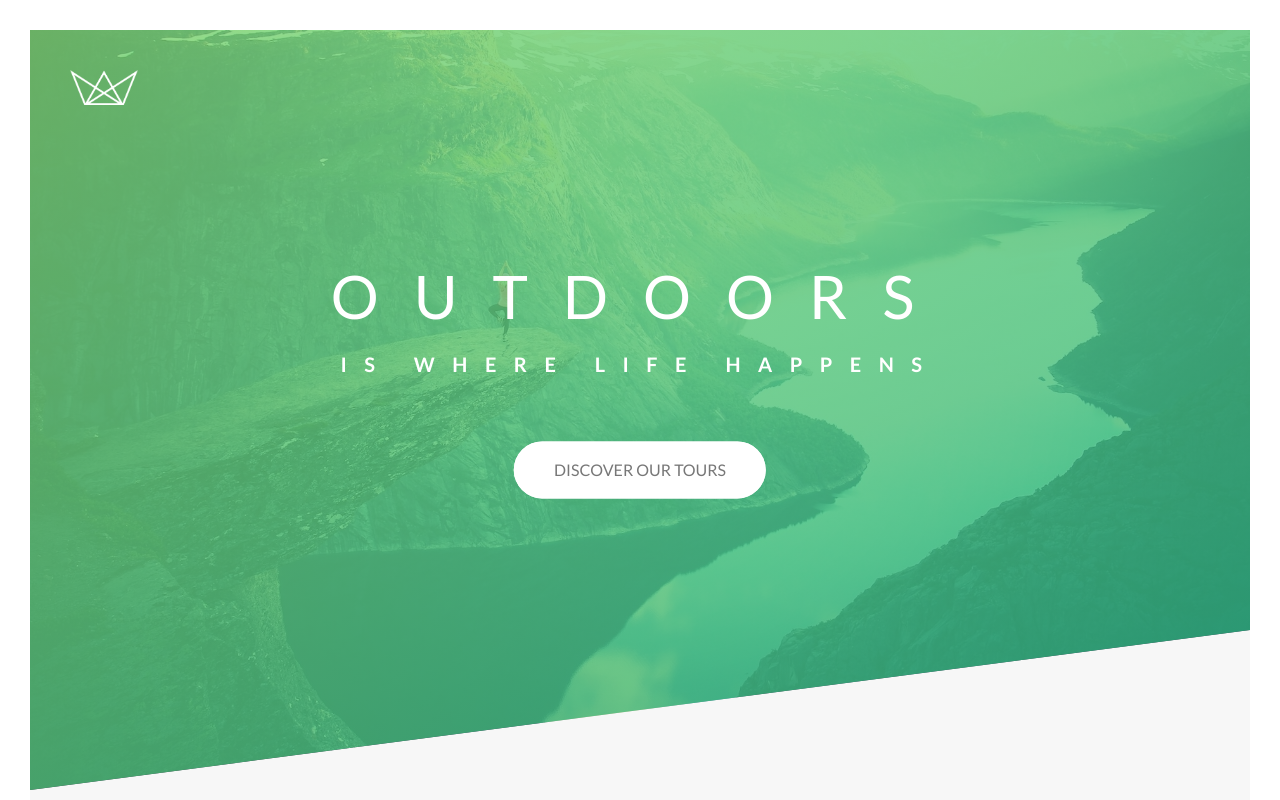
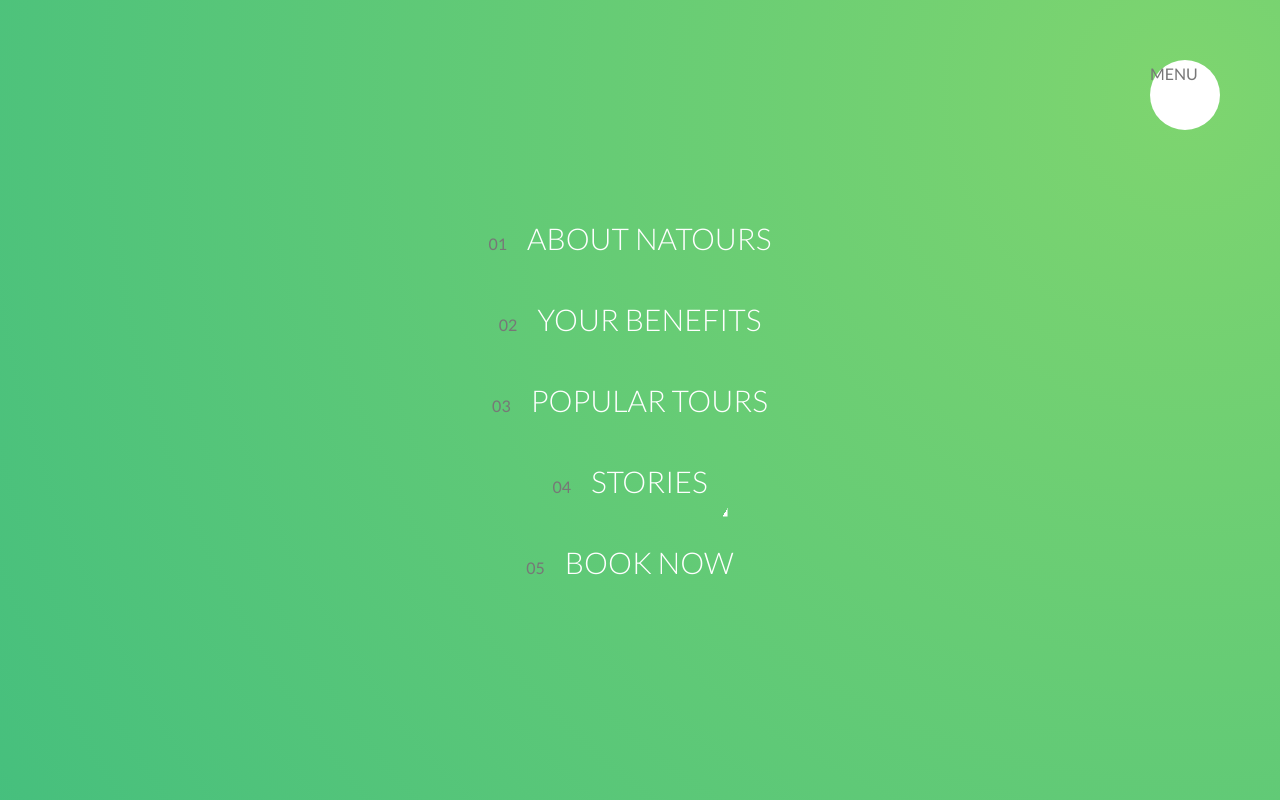
Before and after one commit to Toyurc/Natours, a website: page index.html in a window 1280 px wide. Shown: the top 800 px of the page. Drawn offline with Linux system fonts and the light colour scheme.

Commit message:
Feat: adds floating menu, and checkbox hack

```diff
--- a/index.html
+++ b/index.html
@@ -15,6 +15,30 @@
 </head>
 
 <body>
+    <div class="navigation">
+        <input type="checkbox" id="navi-toggle" class="navigation__checkbox">
+        <label for="navi-toggle" class="navigation__button">MENU</label>
+        <div class="navigation__background">&nbsp;</div>
+        <nav class="navigation__nav">
+            <ul class="navigation__list">
+                <li class="navigation__item">
+                    <span>01</span><a href="#" class="navigation__link">About Natours</a>
+                </li>
+                <li class="navigation__item">
+                    <span>02</span><a href="#" class="navigation__link">Your benefits</a>
+                </li>
+                <li class="navigation__item">
+                    <span>03</span><a href="#" class="navigation__link">popular tours</a>
+                </li>
+                <li class="navigation__item">
+                    <span>04</span><a href="#" class="navigation__link">stories</a>
+                </li>
+                <li class="navigation__item">
+                    <span>05</span><a href="#" class="navigation__link">book now</a>
+                </li>
+            </ul>
+        </nav>
+    </div>
     <header class="header">
         <div class="header__logo-box">
             <img alt="logo" class="header__logo" src="img/logo-white.png" />
@@ -352,9 +376,8 @@
             </div>
             <div class="col-1-of-2">
                 <p class="footer__copyright">
-                    Built by <a href="https://github.com/toyurc"
-                    target="_blank"
-                    class="footer__link">Toyurc</a> from the bottom of his
+                    Built by <a href="https://github.com/toyurc" target="_blank" class="footer__link">Toyurc</a> from
+                    the bottom of his
                     heart. Copyright &copy; by Toyurc. A credit to the original author Jonas Schmedtman.
                 </p>
             </div>
--- /dev/null
+++ b/sass/layout/_navigation.scss
@@ -0,0 +1,80 @@
+.navigation {
+    &__checkbox {
+        display: none;
+    }
+
+    &__button {
+        background-color: $color-white;
+        height: 7rem;
+        width: 7rem;
+        position: fixed;
+        top: 6rem;
+        right: 6rem;
+        border-radius: 50%;
+        z-index: 2000;
+
+    }
+
+    &__background {
+        height: 6rem;
+        width: 6rem;
+        border-radius: 50%;
+        position: fixed;
+        top: 6.5rem;
+        right: 6.5rem;
+        z-index: 1000;
+        transform: scale(50);
+        background-image: radial-gradient($color-primary-light, $color-primary-dark);
+    }
+
+    &__nav {
+        height: 100vh;
+        width: 100vw;
+        position: fixed;
+        top: 0;
+        right: 0;
+        z-index: 1500;
+    }
+
+    &__list {
+        position: absolute;
+        top: 50%;
+        left: 50%;
+        transform: translate(-50%, -50%);
+        list-style: none;
+        text-align: center;
+    }
+
+    &__item {
+        margin: 1rem;
+    }
+
+    &__link {
+
+        &:link,
+        &:visited {
+            display: inline-block;
+            font-size: 3rem;
+            font-weight: 300;
+            padding: 1rem 2rem;
+            color: $color-white;
+            text-decoration: none;
+            text-transform: uppercase;
+            background-size: 220%;
+            background-image: linear-gradient(120deg, transparent 0%, transparent 50%, $color-white 50%);
+            transition: all .4s;
+
+            >span {
+                margin-right: 1.5rem;
+                display: inline-block;
+            }
+        }
+
+        &:hover,
+        &active {
+            background-position: 100%;
+            color: $color-primary;
+            transform: translateX(1rem);
+        }
+    }
+}
--- a/sass/main.scss
+++ b/sass/main.scss
@@ -17,6 +17,7 @@
 @import "components/bg-video";
 @import "components/form";
 
+@import "layout/navigation";
 @import "layout/header";
 @import "layout/footer";
 @import "layout/grid";
```
Also changed, not shown: css/style.css.
